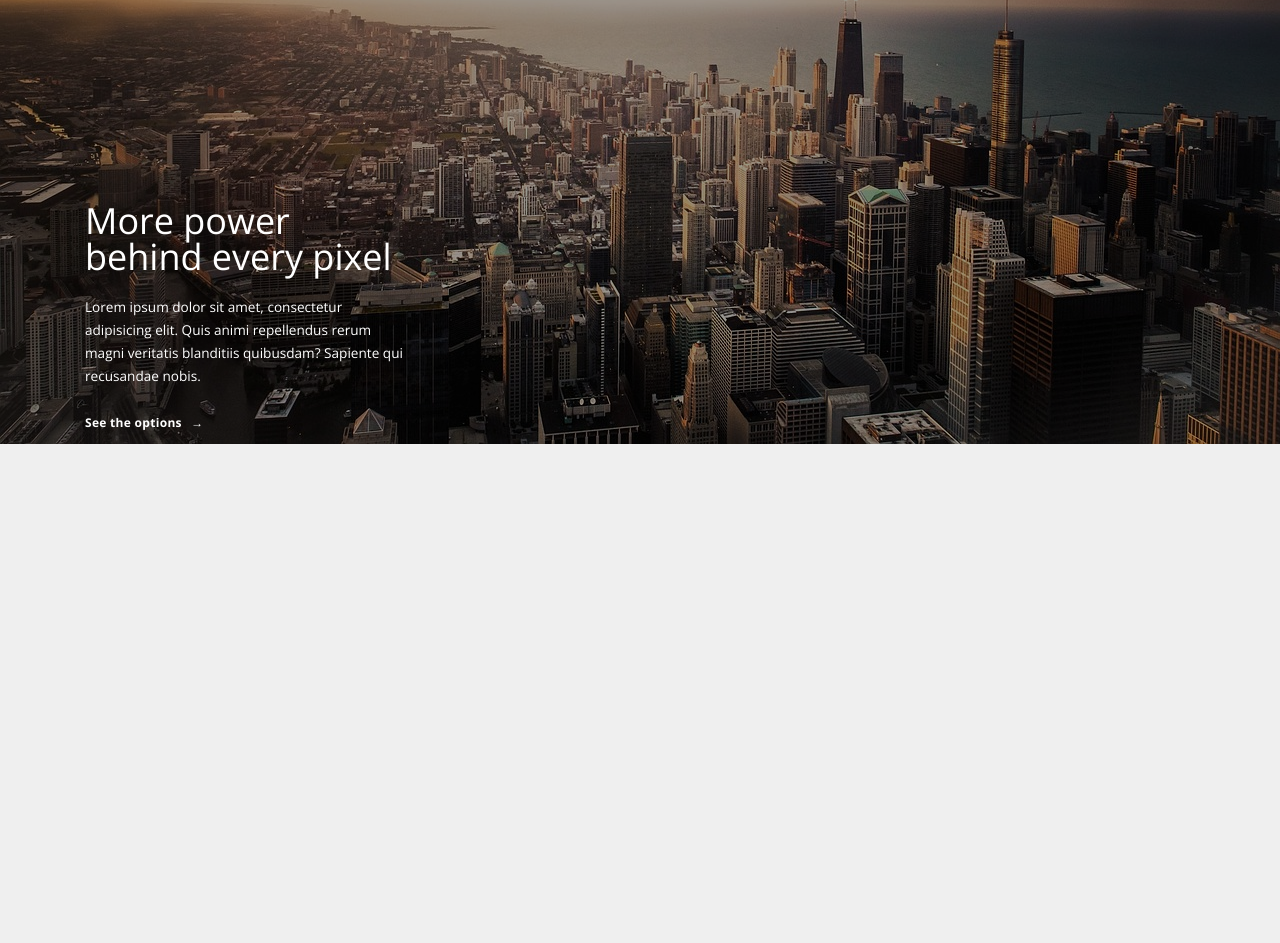
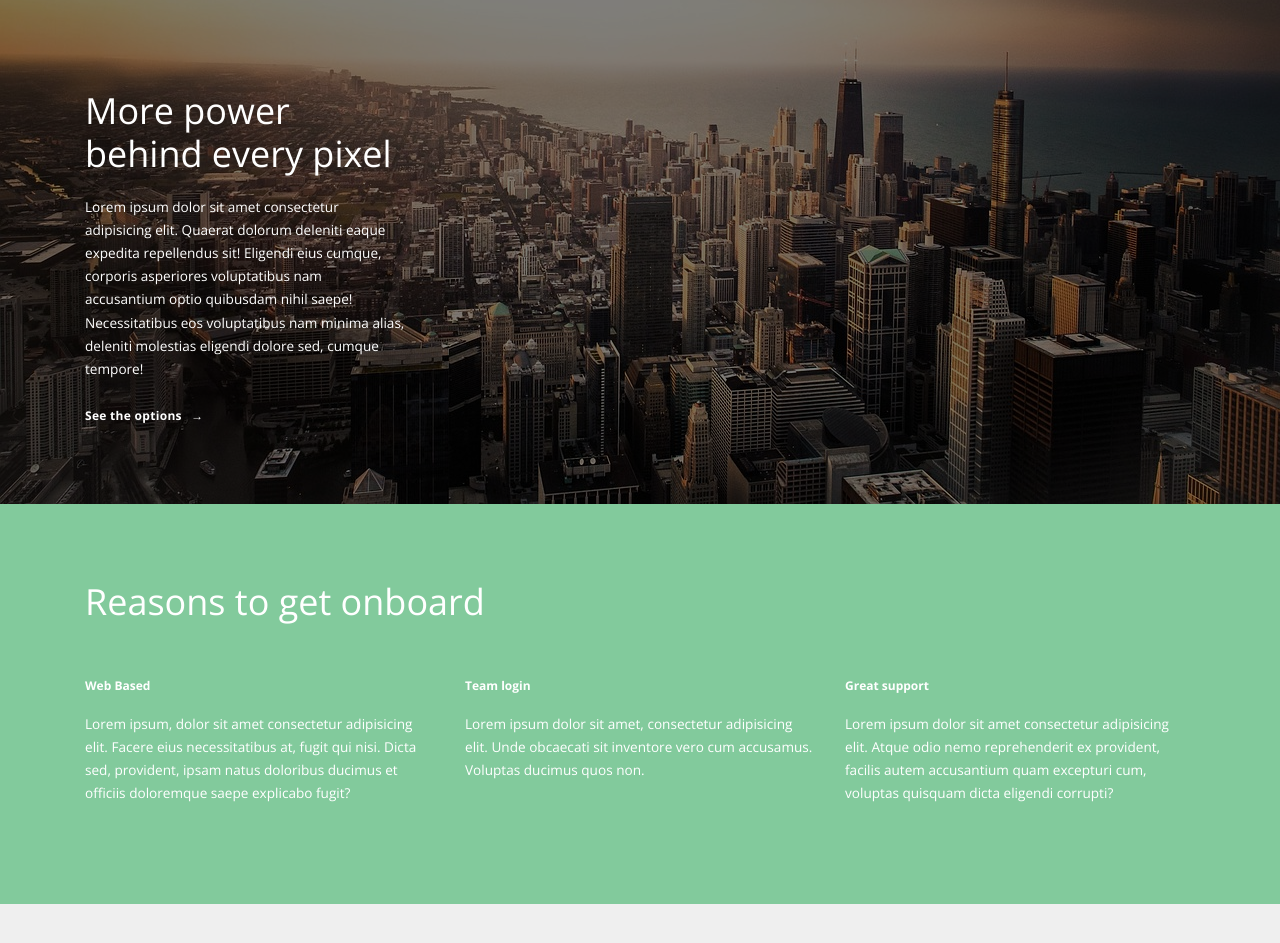
Before and after one commit to tayloraleach/take, a website: page app/index.html in a window 1280 px wide. Shown: the part 2467-3410 px from the top of the page. Drawn offline with nearby package versions, Linux system fonts and the light colour scheme; files that its build step writes are made by us from their sources.

Commit message:
finished colored full width section

```diff
--- a/app/index.html
+++ b/app/index.html
@@ -180,11 +180,34 @@
         <div class="row">
           <div class="col-md-6 chunk">
             <h2>More power behind every pixel</h2>
-            <p>Lorem ipsum dolor sit amet, consectetur adipisicing elit. Quis animi repellendus rerum magni veritatis blanditiis
-              quibusdam? Sapiente qui recusandae nobis.</p>
+            <p>Lorem ipsum dolor sit amet consectetur adipisicing elit. Quaerat dolorum deleniti eaque expedita repellendus
+              sit! Eligendi eius cumque, corporis asperiores voluptatibus nam accusantium optio quibusdam nihil saepe! Necessitatibus
+              eos voluptatibus nam minima alias, deleniti molestias eligendi dolore sed, cumque tempore!</p>
             <span>See the options
               <span>&rarr;</span>
             </span>
+          </div>
+        </div>
+      </div>
+    </div>
+
+    <div class="reasons-to-get-onboard-section green">
+      <div class="container">
+        <div class="row">
+          <div class="col-sm-12">
+            <h2>Reasons to get onboard</h2>
+          </div>
+          <div class="col-md-4">
+            <h4>Web Based</h4>
+            <p>Lorem ipsum, dolor sit amet consectetur adipisicing elit. Facere eius necessitatibus at, fugit qui nisi. Dicta sed, provident, ipsam natus doloribus ducimus et officiis doloremque saepe explicabo fugit?</p>
+          </div>
+          <div class="col-md-4">
+            <h4>Team login</h4>
+            <p>Lorem ipsum dolor sit amet, consectetur adipisicing elit. Unde obcaecati sit inventore vero cum accusamus. Voluptas ducimus quos non.</p>
+          </div>
+          <div class="col-md-4">
+            <h4>Great support</h4>
+            <p>Lorem ipsum dolor sit amet consectetur adipisicing elit. Atque odio nemo reprehenderit ex provident, facilis autem accusantium quam excepturi cum, voluptas quisquam dicta eligendi corrupti?</p>
           </div>
         </div>
       </div>
--- a/scss/template/main.scss
+++ b/scss/template/main.scss
@@ -17,6 +17,18 @@
       background-color: $opacity;
       z-index: 1;
     }
+  }
+  .pink {
+    background-color: #f5989d;
+  }
+  .pink2 {
+    background-color: #bd8cbf;
+  }
+  .purple {
+    background-color: #615f7d;
+  }
+  .green {
+    background-color: #82ca9c;
   }
   /* ========================================================
   Below hero section
@@ -67,7 +79,6 @@
       min-width: 320px;
       height: 220px;
       padding: 40px;
-      background-color: grey;
       h3,
       p,
       span {
@@ -86,18 +97,6 @@
         line-height: 1.75em;
         margin-bottom: 20px;
       }
-    }
-    .pink {
-      background-color: #f5989d;
-    }
-    .pink2 {
-      background-color: #bd8cbf;
-    }
-    .purple {
-      background-color: #615f7d;
-    }
-    .green {
-      background-color: #82ca9c;
     }
     .custom-image1,
     .custom-image2,
@@ -138,19 +137,26 @@
   Full width image section
   ======================================================== */
   .full-width-image-section {
+    min-height: 700px;
     margin-top: 100px;
     height: 80vh;
     background-image: url(/images/chicago.jpg);
     background-repeat: no-repeat;
     background-position: center bottom;
+    background-attachment: fixed;
     background-size: cover;
     width: 100%;
     position: relative;
-    @include mask(rgba(0, 0, 0, 0.4));
+    transform: translateX(0);
+    transition: transform 0.3s ease-in;
+    @include mask(rgba(0, 0, 0, 0.5));
     .chunk {
-      margin-top: 35%;
+      margin-top: 25%;
       z-index: 2;
       max-width: 350px;
+    }
+    h2 {
+      line-height: 1.2em;
     }
     h2,
     p,
@@ -158,4 +164,28 @@
       color: $pure_white;
     }
   }
+  .reasons-to-get-onboard-section {
+    min-height: 350px;
+    .container {
+      h2 {
+        margin-top: 80px;
+        margin-bottom: 60px;
+        font-size: 36px;
+        font-weight: 100;
+      }
+      h4 {
+        font-size: 12px;
+        font-weight: 700;
+        margin-bottom: 20px;
+      }
+      p,
+      h2,
+      h4 {
+        color: $pure_white;
+      }
+      .col-md-4:last-of-type {
+        margin-bottom: 80px;
+      }
+    }
+  }
 }
```
